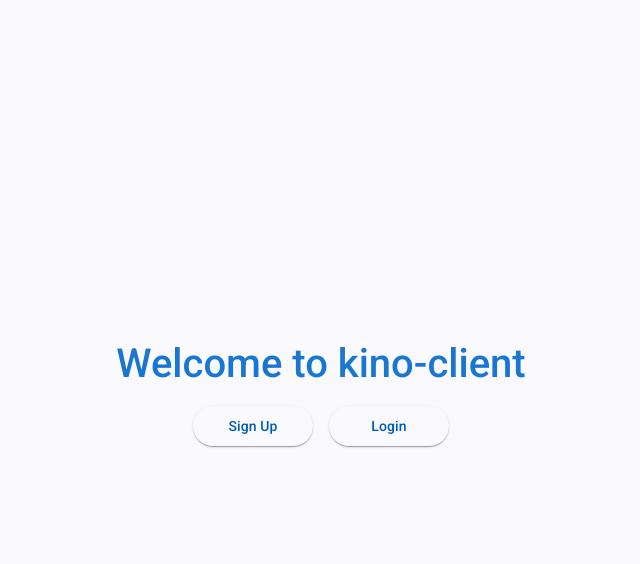
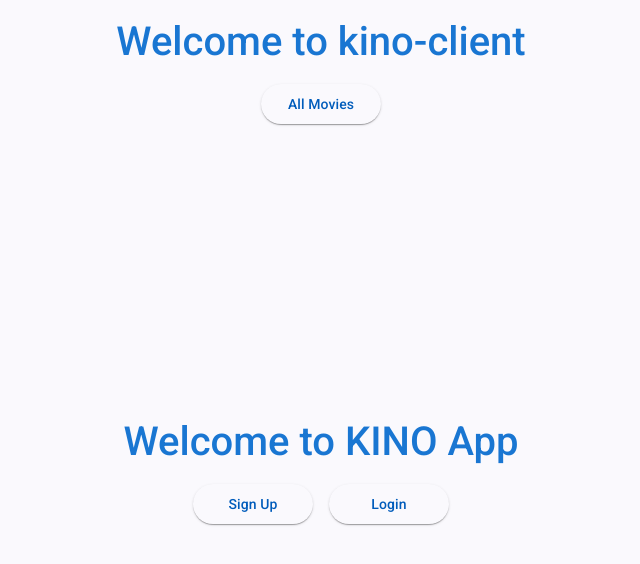
Before and after one commit to dkorotkov444/kino-client, an Angular app: page /welcome in a window 1280 px wide. Before the commit this address led to /. Shown: the top 564 px of the page, without its empty margins (319-959 px from the left). Built offline with nearby package versions, Linux system fonts and the light colour scheme.

Commit message:
A6-E6.4 Added route wiring for stanalone components.

```diff
--- a/src/app/app.config.ts
+++ b/src/app/app.config.ts
@@ -1,3 +1,5 @@
+// src/app/app.config.ts
+
 import { ApplicationConfig, provideBrowserGlobalErrorListeners } from '@angular/core';
 import { provideRouter } from '@angular/router';
 import { provideHttpClient } from '@angular/common/http';
@@ -8,6 +10,8 @@ import { provideClientHydration, withEventReplay } from '@angular/platform-brows
 export const appConfig: ApplicationConfig = {
     providers: [
         provideBrowserGlobalErrorListeners(),
-        provideRouter(routes), provideHttpClient(), provideClientHydration(withEventReplay())
+        provideRouter(routes),          // Register the router service globally
+        provideHttpClient(),
+        provideClientHydration(withEventReplay())
     ]
 };
--- a/src/app/app.html
+++ b/src/app/app.html
@@ -1,59 +1,15 @@
-<style>
-  :host {
-    display: flex;
-    flex-direction: column;
-    height: 100%;
-    font-family: 'Roboto', sans-serif;
-  }
 
-  .main-container {
-    display: flex;
-    flex-direction: column;
-    align-items: center;
-    justify-content: center;
-    flex: 1;
-    padding: 2rem;
-    gap: 2rem;
-  }
-
-  h1 {
-    font-size: 2.5rem;
-    font-weight: 500;
-    margin: 0;
-    text-align: center;
-    color: #1976d2;
-  }
-
-  .button-group {
-    display: flex;
-    gap: 1rem;
-    flex-wrap: wrap;
-    justify-content: center;
-  }
-
-  button {
-    min-width: 120px;
-  }
-</style>
 
 <div class="main-container">
   <h1>Welcome to {{ title() }}</h1>
 
   <div class="button-group">
     <button
-      mat-raised-button
-      (click)="openUserRegistrationDialog()"
-      color="primary"
+        mat-raised-button
+        color="primary"
+        (click)="openMoviesDialog()"
     >
-      Sign Up
-    </button>
-
-    <button
-      mat-raised-button
-      (click)="openUserLoginDialog()"
-      color="accent"
-    >
-      Login
+        All Movies
     </button>
   </div>
 </div>
--- a/src/app/app.routes.ts
+++ b/src/app/app.routes.ts
@@ -1,3 +1,15 @@
+// src/app/app.routes.ts
+
 import { Routes } from '@angular/router';
 
-export const routes: Routes = [];
+// Import Standalone Components directly
+import { WelcomePageComponent } from './components/welcome-page/welcome-page';
+import { MovieCardComponent } from './components/movie-card/movie-card';
+
+// Define the route array for the application
+export const routes: Routes = [
+  { path: 'welcome', component: WelcomePageComponent },
+  { path: 'movies', component: MovieCardComponent },
+    // Handle redirects (pathMatch is often 'full' for empty routes)
+  { path: '', redirectTo: 'welcome', pathMatch: 'full' },
+];
--- a/src/app/app.scss
+++ b/src/app/app.scss
@@ -0,0 +1,35 @@
+:host {
+	display: flex;
+	flex-direction: column;
+	height: 100%;
+	font-family: 'Roboto', sans-serif;
+}
+
+.main-container {
+	display: flex;
+	flex-direction: column;
+	align-items: center;
+	justify-content: center;
+	flex: 1;
+	padding: 2rem;
+	gap: 2rem;
+}
+
+h1 {
+	font-size: 2.5rem;
+	font-weight: 500;
+	margin: 0;
+	text-align: center;
+	color: #1976d2;
+}
+
+.button-group {
+	display: flex;
+	gap: 1rem;
+	flex-wrap: wrap;
+	justify-content: center;
+}
+
+button {
+	min-width: 120px;
+}
--- a/src/app/app.ts
+++ b/src/app/app.ts
@@ -1,10 +1,11 @@
+// src/app/app.ts
+
 import { Component, inject, signal } from '@angular/core';
 import { CommonModule } from '@angular/common';
 import { RouterOutlet } from '@angular/router';
 import { MatDialog, MatDialogModule } from '@angular/material/dialog';
 import { MatButtonModule } from '@angular/material/button';
-import { UserRegistrationFormComponent } from './components/user-registration-form/user-registration-form';
-import { UserLoginFormComponent } from './components/user-login-form/user-login-form';
+import { MovieCardComponent } from './components/movie-card/movie-card';
 
 @Component({
     selector: 'app-root',
@@ -23,20 +24,12 @@ export class AppComponent {
     readonly dialog: MatDialog = inject(MatDialog);
 
     /**
-     * Opens the user registration form inside an Angular Material Dialog.
+     * Opens the movie card component inside an Angular Material Dialog.
      */
-    openUserRegistrationDialog(): void {
-        this.dialog.open(UserRegistrationFormComponent, {
-        width: '280px',
+    openMoviesDialog(): void {
+        this.dialog.open(MovieCardComponent, {
+          width: '900px',
+          maxWidth: '90vw'
         });
-    }
-
-    /**
-     * Opens the user login form inside an Angular Material Dialog.
-     */
-    openUserLoginDialog(): void {
-        this.dialog.open(UserLoginFormComponent, {
-            width: '280px',
-        });
-    }
+      }
 }
--- a/src/app/services/movie.service.ts
+++ b/src/app/services/movie.service.ts
@@ -1,6 +1,6 @@
 import { Injectable } from '@angular/core';
 import { HttpClient } from '@angular/common/http';
-import { Observable } from 'rxjs';
+import { Observable, of, tap } from 'rxjs';
 import { catchError } from 'rxjs/operators';
 import { ApiBaseService } from './api-base.service';
 
@@ -35,7 +35,11 @@ export class MovieService extends ApiBaseService {
         return this.http.get(this.apiUrl + 'movies', {
             headers: this.getAuthHeaders(),
         }).pipe(
-            catchError(this.handleError)
+            tap((response) => console.log('Movies response', response)),
+            catchError((error) => {
+                console.error('Movies request failed', error);
+                return of([]);
+            })
         );
     }
 
--- a/src/main.ts
+++ b/src/main.ts
@@ -1,6 +1,8 @@
+// src/main.ts
+
 import { bootstrapApplication } from '@angular/platform-browser';
-import { appConfig } from './app/app.config';
-import { AppComponent } from './app/app';
+import { appConfig } from './app/app.config';               // Import the application configuration
+import { AppComponent } from './app/app';                   // Import the root component
 
 bootstrapApplication(AppComponent, appConfig)
     .catch((err) => console.error(err));
```
